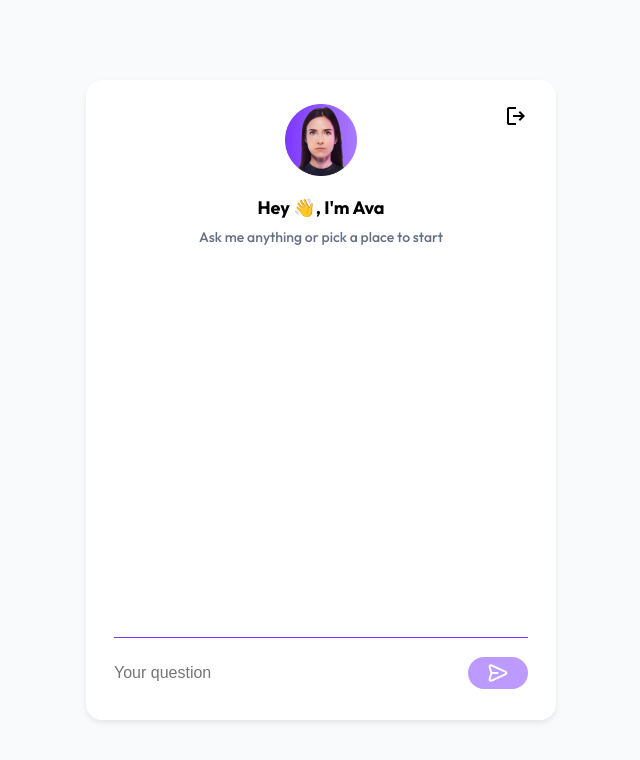
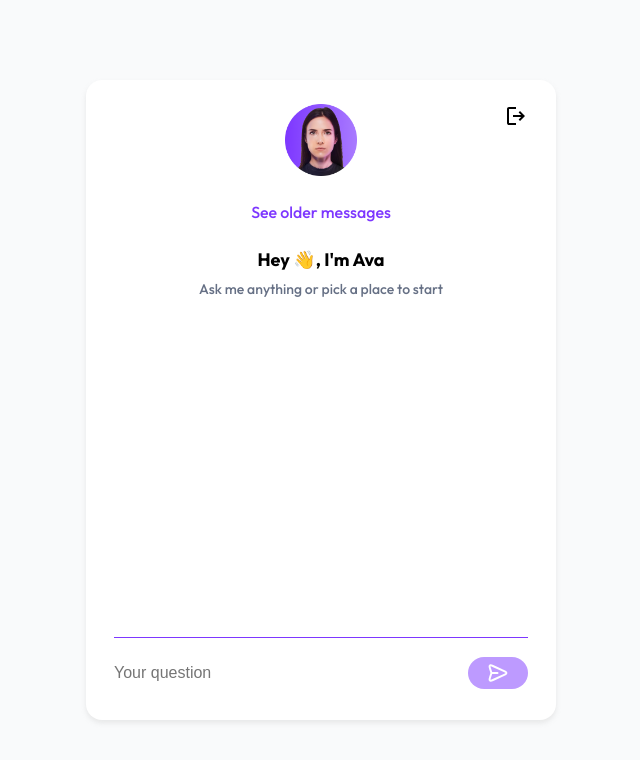
Before and after one commit to nomad-coder420/chatbot, a React (Create React App) app: page /chat in a window 1280 px wide. Shown: the top 760 px of the page, without its empty margins (319-959 px from the left). Built offline with nearby package versions, Linux system fonts and the light colour scheme; no server answers; sample sign-in values are in the browser's storage.

Commit message:
chat states UI & load older messages

```diff
--- a/src/view/components/avaChatResponse/index.tsx
+++ b/src/view/components/avaChatResponse/index.tsx
@@ -15,7 +15,7 @@ const AvaChatResponse = ({
   response: string | null;
   status: QueryStatus;
 }) => {
-  if (status === QueryStatus.SUCCEEDED && !response) return;
+  if (status === QueryStatus.FAILED) return;
 
   const cleanedResponse = response?.replace(/\\n/g, "")?.replace("<end>", "");
 
@@ -27,8 +27,6 @@ const AvaChatResponse = ({
       <div className={classes.avaChatResponse}>
         {status === QueryStatus.SENDING || status === QueryStatus.CREATED ? (
           <AvaChatLoader />
-        ) : status === QueryStatus.FAILED ? (
-          `STATUS:: ${status}`
         ) : (
           <p className={classes.avaChatResponseText}>{cleanedResponse}</p>
         )}
--- a/src/view/components/userQuery/index.module.css
+++ b/src/view/components/userQuery/index.module.css
@@ -1,6 +1,6 @@
 .userQueryContainer {
   display: flex;
-  align-items: flex-start;
+  align-items: center;
   margin-bottom: 16px;
   padding-left: 18px;
   align-self: flex-end;
@@ -17,3 +17,14 @@
   font-weight: 400;
   color: #fff;
 }
+
+.errorIconContainer {
+  display: flex;
+  align-items: center;
+  margin-right: 8px;
+}
+
+.errorIcon {
+  width: 24px;
+  height: 24px;
+}
--- a/src/view/components/userQuery/index.tsx
+++ b/src/view/components/userQuery/index.tsx
@@ -1,9 +1,22 @@
 import React from "react";
 import classes from "./index.module.css";
+import { QueryStatus } from "../../../constants/types";
+import errorIcon from "../../../assets/svg/error.svg";
 
-const UserQuery = ({ query }: { query: string }) => {
+const UserQuery = ({
+  query,
+  status,
+}: {
+  query: string;
+  status: QueryStatus;
+}) => {
   return (
     <div className={classes.userQueryContainer}>
+      {status === QueryStatus.FAILED && (
+        <div className={classes.errorIconContainer}>
+          <img src={errorIcon} alt="errorIcon" className={classes.errorIcon} />
+        </div>
+      )}
       <div className={classes.userQuery}>
         <p className={classes.userQueryText}>{query}</p>
       </div>
--- a/src/view/screens/chat/index.module.css
+++ b/src/view/screens/chat/index.module.css
@@ -58,7 +58,7 @@
   width: 100%;
   flex: 1;
   display: flex;
-  flex-direction: column;
+  flex-direction: column-reverse;
   align-items: center;
   overflow-y: auto;
 }
@@ -77,3 +77,25 @@
   flex-direction: column;
   align-items: center;
 }
+
+.loadMoreContainer {
+  margin-bottom: 20px;
+}
+
+.loadMoreButton {
+  padding: 6px;
+  cursor: pointer;
+}
+
+.loadMoreButton p {
+  color: #7d37ff;
+  font-weight: 500;
+  font-size: 16px;
+}
+
+.loaderContainer {
+  display: flex;
+  align-items: center;
+  justify-content: center;
+  padding: 15px 0;
+}
--- a/src/view/screens/chat/index.tsx
+++ b/src/view/screens/chat/index.tsx
@@ -13,6 +13,7 @@ import {
   getChatHistory,
   getResponse,
 } from "../../../redux/thunks/chat.thunk";
+import Loader from "../../components/loader";
 
 const ChatScreenHeader = () => {
   const navigate = useNavigate();
@@ -68,7 +69,7 @@ const ChatBlock = ({
 }) => {
   return (
     <div className={classes.chatContainer}>
-      <UserQuery query={query} />
+      <UserQuery query={query} status={status} />
       <AvaChatResponse response={response} status={status} />
     </div>
   );
@@ -88,26 +89,24 @@ const CurrentChat = ({
 
 const ChatHistory = ({
   chatHistory,
-  chatContainerRef,
 }: {
   chatHistory: Array<ChatMessageSchema>;
-  chatContainerRef: React.RefObject<HTMLDivElement | null>;
 }) => {
-  console.log(chatHistory);
-  // console.log("currentChat", currentChat);
-
   return (
-    <div className={classes.chatHistory} ref={chatContainerRef}>
+    <div className={classes.chatHistory}>
       {chatHistory &&
         chatHistory.map((chat, index) => {
           const status = chat.status;
+          const response = chat.response;
 
           const isValidStatus = [
             QueryStatus.SUCCEEDED,
             QueryStatus.FAILED,
           ].includes(status);
+          const isValidResponse = response && response.length > 0;
 
-          const validStatus = isValidStatus ? status : QueryStatus.FAILED;
+          const validStatus =
+            isValidStatus && isValidResponse ? status : QueryStatus.FAILED;
 
           return (
             <ChatBlock
@@ -123,11 +122,13 @@ const ChatHistory = ({
 };
 
 const ChatScreen = () => {
-  let chatContainerRef = useRef<HTMLDivElement>(null);
+  let chatContainerRef = useRef<HTMLDivElement | null>(null);
   let currentQueryRef = useRef<string | null>(null);
+  let currentQueryIdRef = useRef<string | null>(null);
   let currentStatusRef = useRef<QueryStatus | null>(null);
 
   const [isHistoryLoading, setIsHistoryLoading] = useState(true);
+  const [isPrevHistoryLoading, setIsPrevHistoryLoading] = useState(false);
   const [askingQuery, setAskingQuery] = useState(false);
   const [chatHistory, setChatHistory] = useState<ChatMessageSchema[]>([]);
   const [isLastPage, setIsLastPage] = useState<boolean>(false);
@@ -135,6 +136,29 @@ const ChatScreen = () => {
   const [currentResponse, setCurrentResponse] = useState<string>("");
 
   const navigate = useNavigate();
+
+  const loadChatHistory = async (
+    lastQueryId: string | null = null,
+    signal: AbortSignal
+  ) => {
+    const response = await getChatHistory(lastQueryId, signal, navigate);
+
+    if (response) {
+      setChatHistory([
+        ...chatHistory,
+        ...response.chatHistory.map((chat) => {
+          return {
+            query: chat.query,
+            queryId: chat.query_id,
+            response: chat.response,
+            responseId: chat.response_id,
+            status: chat.status,
+          };
+        }),
+      ]);
+      setIsLastPage(response.isLastPage);
+    }
+  };
 
   useEffect(() => {
     const token = getAccessToken();
@@ -147,27 +171,8 @@ const ChatScreen = () => {
 
     const getHistory = async () => {
       setIsHistoryLoading(true);
-      const response = await getChatHistory(null, controller.signal, navigate);
-
-      if (response) {
-        setChatHistory([
-          ...response.chatHistory.map((chat) => {
-            return {
-              query: chat.query,
-              queryId: chat.query_id,
-              response: chat.response,
-              responseId: chat.response_id,
-              status: chat.status,
-            };
-          }),
-        ]);
-        setIsLastPage(response.isLastPage);
-      }
+      loadChatHistory(null, controller.signal);
       setIsHistoryLoading(false);
-      if (chatContainerRef.current) {
-        chatContainerRef.current.scrollTop =
-          chatContainerRef.current.scrollHeight;
-      }
     };
 
     console.log("Get chat history");
@@ -175,10 +180,26 @@ const ChatScreen = () => {
 
     return () => {
       console.log("Clean up chat history");
+
       controller.abort();
       setChatHistory([]);
+      chatContainerRef.current = null;
+      currentQueryRef.current = null;
+      currentStatusRef.current = null;
+      currentQueryIdRef.current = null;
+      setAskingQuery(false);
+      setUserQuery("");
+      setCurrentResponse("");
+      setIsHistoryLoading(false);
     };
   }, []);
+
+  const scrollToBottom = () => {
+    if (chatContainerRef.current) {
+      chatContainerRef.current.scrollTop =
+        chatContainerRef.current.scrollHeight;
+    }
+  };
 
   console.log("component re-rendered");
   const setResponse = (response: string) => {
@@ -193,13 +214,14 @@ const ChatScreen = () => {
         query: currentQueryRef.current || "",
         response: response || "",
         status: QueryStatus.SUCCEEDED,
-        queryId: null,
+        queryId: currentQueryIdRef.current,
         responseId: null,
       },
       ...chatHistory,
     ]);
 
     setAskingQuery(false);
+    scrollToBottom();
   };
 
   const handleQueryResponseFailed = () => {
@@ -208,12 +230,13 @@ const ChatScreen = () => {
         query: currentQueryRef.current || "",
         response: "",
         status: QueryStatus.FAILED,
-        queryId: null,
+        queryId: currentQueryIdRef.current,
         responseId: null,
       },
       ...chatHistory,
     ]);
     setAskingQuery(false);
+    scrollToBottom();
   };
 
   const handleQuerySend = async () => {
@@ -227,10 +250,14 @@ const ChatScreen = () => {
 
     const response = await askQuery(userQuery, navigate);
 
+    scrollToBottom();
+
     if (!response) {
       handleQueryResponseComplete("");
       return;
     }
+
+    currentQueryIdRef.current = response.queryId;
 
     await getResponse({
       queryId: response?.queryId,
@@ -241,6 +268,18 @@ const ChatScreen = () => {
     });
   };
 
+  const loadOlderMessages = async () => {
+    setIsPrevHistoryLoading(true);
+
+    const controller = new AbortController();
+    await loadChatHistory(
+      chatHistory[chatHistory.length - 1].queryId,
+      controller.signal
+    );
+
+    setIsPrevHistoryLoading(false);
+  };
+
   return (
     <div className={classes.chatScreen}>
       {isHistoryLoading ? (
@@ -248,21 +287,35 @@ const ChatScreen = () => {
       ) : (
         <>
           <ChatScreenHeader />
-          <div className={classes.chatHistoryContainer}>
-            {chatHistory && chatHistory.length < 10 ? (
-              <ChatScreenTitle />
-            ) : null}
-            <ChatHistory
-              chatHistory={chatHistory}
-              chatContainerRef={chatContainerRef}
-            />
+          <div className={classes.chatHistoryContainer} ref={chatContainerRef}>
             {askingQuery && (
               <CurrentChat
-                query={`CURRENT:: ${currentQueryRef.current || ""}`}
+                query={currentQueryRef.current || ""}
                 response={currentResponse || ""}
                 status={currentStatusRef.current || QueryStatus.SENDING}
               />
             )}
+            <ChatHistory chatHistory={chatHistory} />
+            {chatHistory && chatHistory.length < 10 ? (
+              <ChatScreenTitle />
+            ) : null}
+            {!isLastPage &&
+              (isPrevHistoryLoading ? (
+                <div className={classes.loaderContainer}>
+                  <Loader color="#7d37ff" />
+                </div>
+              ) : (
+                <div className={classes.loadMoreContainer}>
+                  <div
+                    className={classes.loadMoreButton}
+                    onClick={() => {
+                      loadOlderMessages();
+                    }}
+                  >
+                    <p>See older messages</p>
+                  </div>
+                </div>
+              ))}
           </div>
 
           <ChatScreenInput
```
Also changed, not shown: src/assets/svg/error.svg (added).
